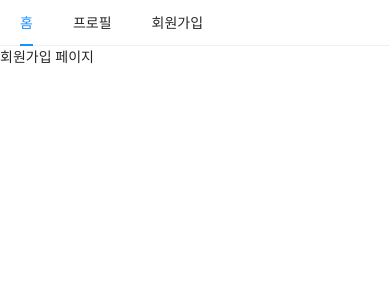
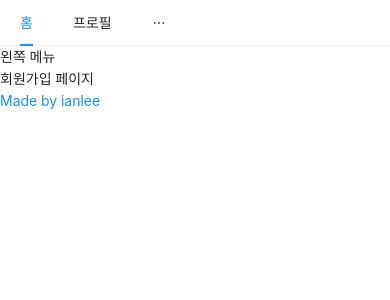
Before and after one commit to ianlee92/React-SNS, a Next.js app: page /signup in a window 390 px wide. Shown: the top 300 px of the page. Built offline with nearby package versions, Linux system fonts and the light colour scheme.

Commit message:
반응형 그리드 Row, Col, xs, sm, md, gutter

```diff
--- a/components/AppLayout.js
+++ b/components/AppLayout.js
@@ -3,7 +3,7 @@
 import React from 'react';
 import PropTypes from 'prop-types';
 import Link from 'next/link';
-import { Menu } from 'antd';
+import { Menu, Input, Row, Col } from 'antd';
 
 const AppLayout = ({ children }) => {
     return (
@@ -16,10 +16,24 @@
                     <Link href="/profile"><a>프로필</a></Link>
                 </Menu.Item>
                 <Menu.Item>
+                    <Input.Search enterButton style={{ verticalAlign: 'middle' }} />
+                </Menu.Item>
+                <Menu.Item>
                     <Link href="/signup"><a>회원가입</a></Link>
                 </Menu.Item>
             </Menu>
-            {children}
+             <Row gutter={8}> {/* gutter는 컬럼 사이에 간격을 둠 */}
+                {/* n/24 24등분 24가 넘어가면 내려감 xs: 모바일 / sm: 태블릿 / md: 작은 데스크탑 */}
+                <Col xs={24} md={6}>
+                    왼쪽 메뉴
+                </Col>
+                <Col xs={24} md={12}>
+                    {children}
+                </Col>
+                <Col xs={24} md={6}>
+                    <a href="https://github.com/ianlee92" target="_blank" rel="noreferrer noopener">Made by ianlee</a>
+                </Col>
+            </Row>
         </div>
     )
 };
```
